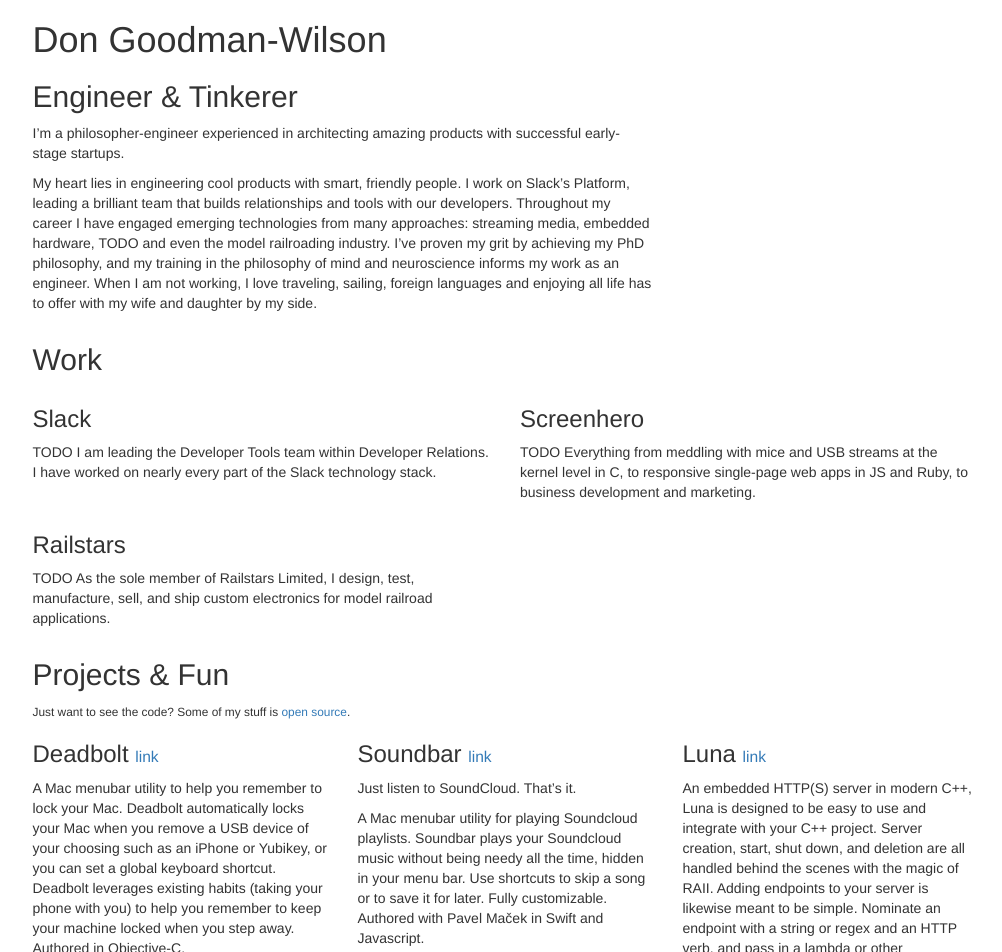
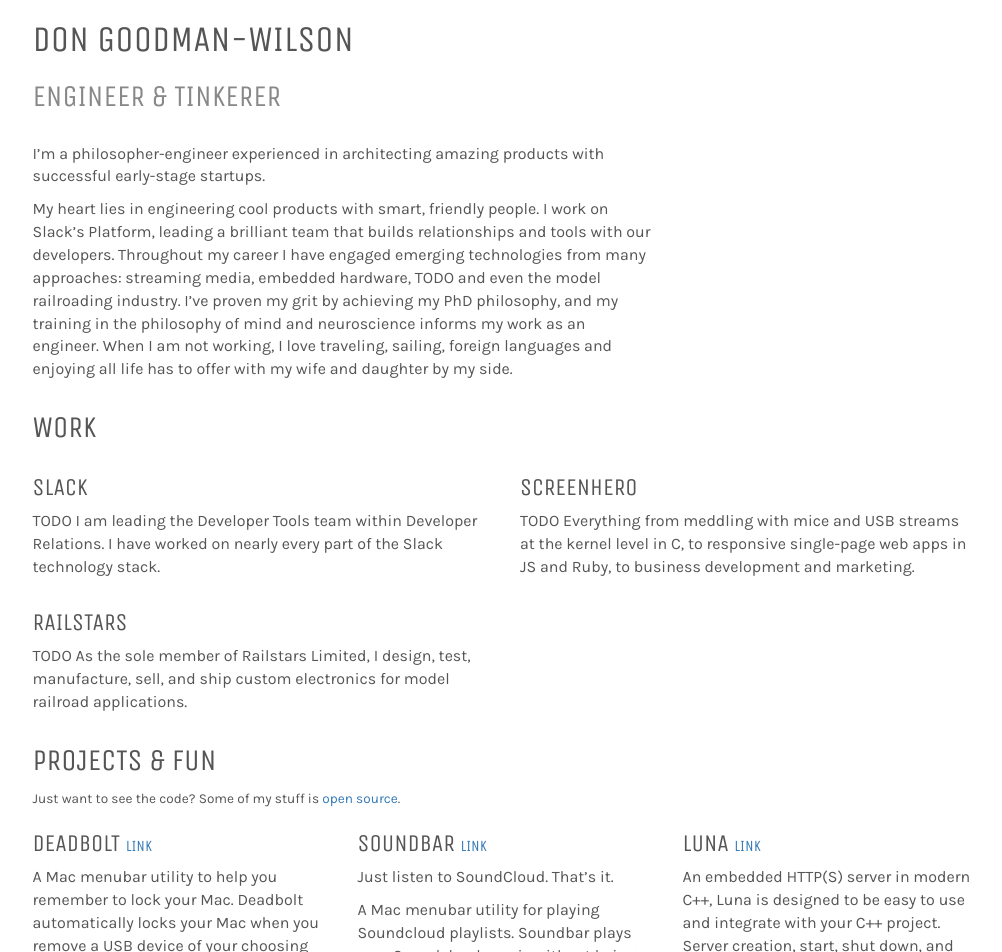
Before and after one commit to DEGoodmanWilson/DEGoodmanWilson.github.io, a Jekyll site: the page built from index.html, in a window 1280 px wide. Shown: the top 952 px of the page, without its empty margins (135-1137 px from the left). Built offline with Jekyll 4.4.1, drawn with Linux system fonts in a browser that asks for light colours; nearby versions of some CDN libraries.

Commit message:
Styles, fonts.

```diff
--- a/_config.yml
+++ b/_config.yml
@@ -8,9 +8,16 @@
 gems:
   - jemoji
 collections:
-  - professional
-  - side
-  - talks
+  slack:
+    ouput: true
+  screenhero:
+    output: true
+  railstars:
+    output: true
+  side:
+    output: false
+  talks:
+    output: false
 
 #
 #defaults:
--- a/_layouts/default.html
+++ b/_layouts/default.html
@@ -4,6 +4,7 @@
     <title>D.E. Goodman-Wilson</title>
     <link rel="stylesheet" href="https://maxcdn.bootstrapcdn.com/bootstrap/3.3.6/css/bootstrap.min.css" integrity="sha384-1q8mTJOASx8j1Au+a5WDVnPi2lkFfwwEAa8hDDdjZlpLegxhjVME1fgjWPGmkzs7" crossorigin="anonymous">
     <link rel="stylesheet" href="/css/style.css">
+    <link href="https://fonts.googleapis.com/css?family=Unica+One|Karla" rel="stylesheet">
     <script>
         (function(i,s,o,g,r,a,m){i['GoogleAnalyticsObject']=r;i[r]=i[r]||function(){
                     (i[r].q=i[r].q||[]).push(arguments)},i[r].l=1*new Date();a=s.createElement(o),
--- a/css/style.css
+++ b/css/style.css
@@ -0,0 +1,17 @@
+body {
+    font-family: 'Karla', sans-serif;
+    font-size: 12pt;
+    color: #555;
+}
+
+h1, h2, h3 {
+    text-transform: uppercase;
+    font-family: 'Unica One', cursive;
+}
+
+/* Bio */
+
+#bio>h2 {
+    color: #888;
+    margin-bottom: 1em;
+}
--- a/index.html
+++ b/index.html
@@ -2,15 +2,17 @@
 layout: default
 title: Don Goodman-Wilson
 ---
+<div id="bio">
     <h1>{{ page.title }}</h1>
     <h2>Engineer & Tinkerer</h2>
 
     <div class="row">
-    <div class="col-md-8" id="bio">
+        <div class="col-md-8">
             <p>I’m a philosopher-engineer experienced in architecting amazing products with successful early-stage
                 startups.</p>
             <p>My heart lies in engineering cool products with smart, friendly people. I work on Slack’s
-            Platform, leading a brilliant team that builds relationships and tools with our developers. Throughout my
+                Platform, leading a brilliant team that builds relationships and tools with our developers. Throughout
+                my
                 career I have engaged emerging technologies from many approaches: streaming media, embedded hardware,
                 TODO and even the model railroading industry. I’ve proven my grit by achieving my PhD philosophy, and my
                 training in the philosophy of mind and neuroscience informs my work as an engineer.
@@ -18,37 +20,34 @@
                 enjoying all life has to offer with my wife and daughter by my side.</p>
         </div>
     </div>
+</div>
+
+
 <!-- Professional work -->
 <h2>Work</h2>
 <div class="row" id="work">
     <div class="col-md-6">
         <h3>Slack</h3>
-        <p>TODO I am leading the Developer Tools team within Developer Relations. I have worked on nearly every part of the Slack technology stack.</p>
+        <p>TODO I am leading the Developer Tools team within Developer Relations. I have worked on nearly every part of
+            the Slack technology stack.</p>
     </div>
     <div class="col-md-6">
         <h3>Screenhero</h3>
-        <p>TODO Everything from meddling with mice and USB streams at the kernel level in C, to responsive single-page web apps in JS and Ruby, to business development and marketing.</p>
+        <p>TODO Everything from meddling with mice and USB streams at the kernel level in C, to responsive single-page
+            web apps in JS and Ruby, to business development and marketing.</p>
     </div>
     <div class="col-md-6">
         <h3>Railstars</h3>
-        <p>TODO As the sole member of Railstars Limited, I design, test, manufacture, sell, and ship custom electronics for model railroad applications.</p>
+        <p>TODO As the sole member of Railstars Limited, I design, test, manufacture, sell, and ship custom electronics
+            for model railroad applications.</p>
     </div>
 </div>
-<!--<h2>Work</h2>-->
-<!--<div class="row" id="work">-->
-    <!--{% assign sorted_professional = site.professional | sort:"order" %}-->
-    <!--{% for item in sorted_professional %}-->
-    <!--<div class="col-md-6">-->
-        <!--<h3>{{ item.title }}</h3>-->
-        <!--<p>{{ item.content }}</p>-->
-    <!--</div>-->
-    <!--{% endfor %}-->
-<!--</div>-->
 
 <!-- Side projects -->
 <h2>Projects & Fun</h2>
 <small>Just want to see the code? Some of my stuff is <a href="http://github.com/DEGoodmanWilson">open
-    source</a>.</small>
+    source</a>.
+</small>
 <div class="row" id="projects">
     {% assign sorted_side = site.side | sort:"order" %}
     {% for item in sorted_side %}
```
Also changed, not shown: _slack/app_directory.md (+1 -1 lines). Lines whose indentation alone changed are shown as unchanged.
